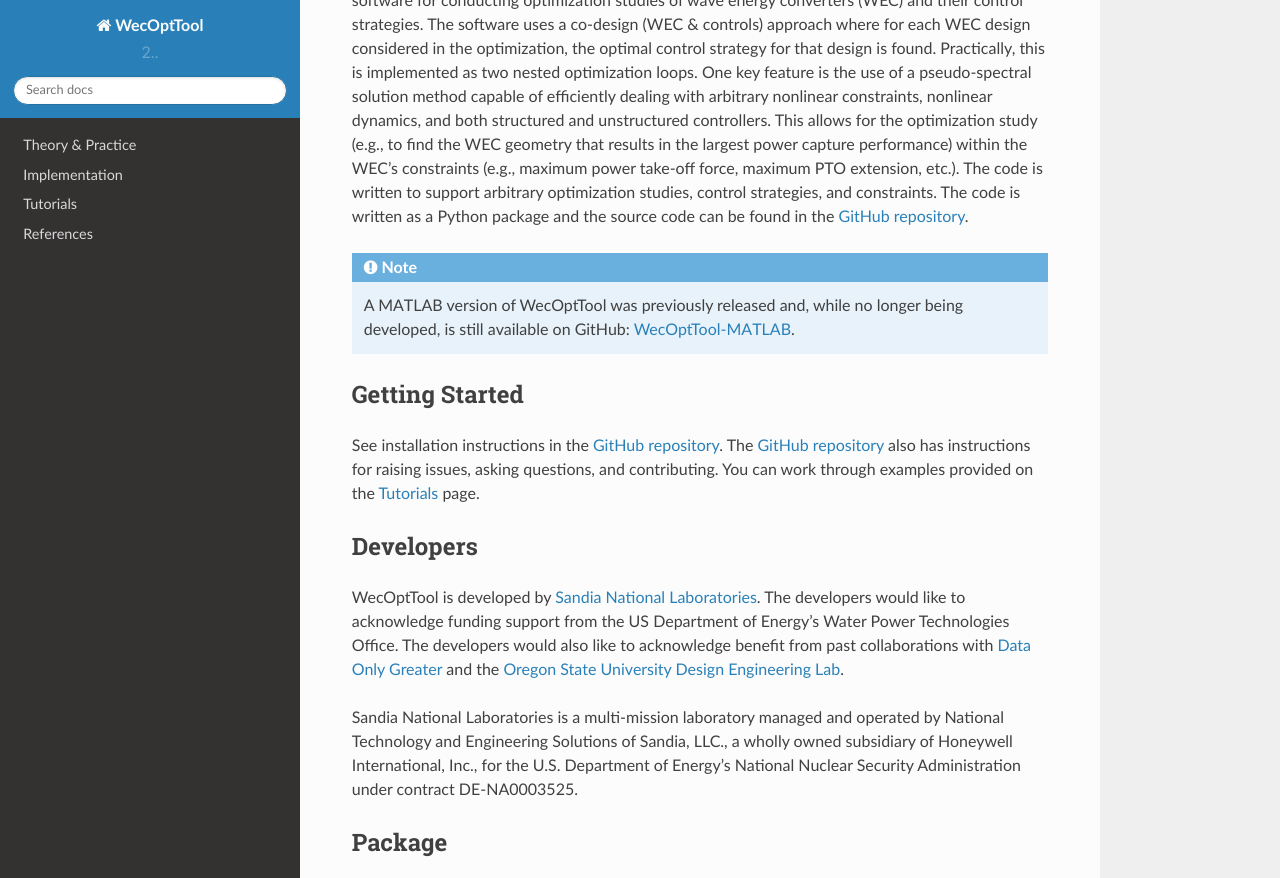
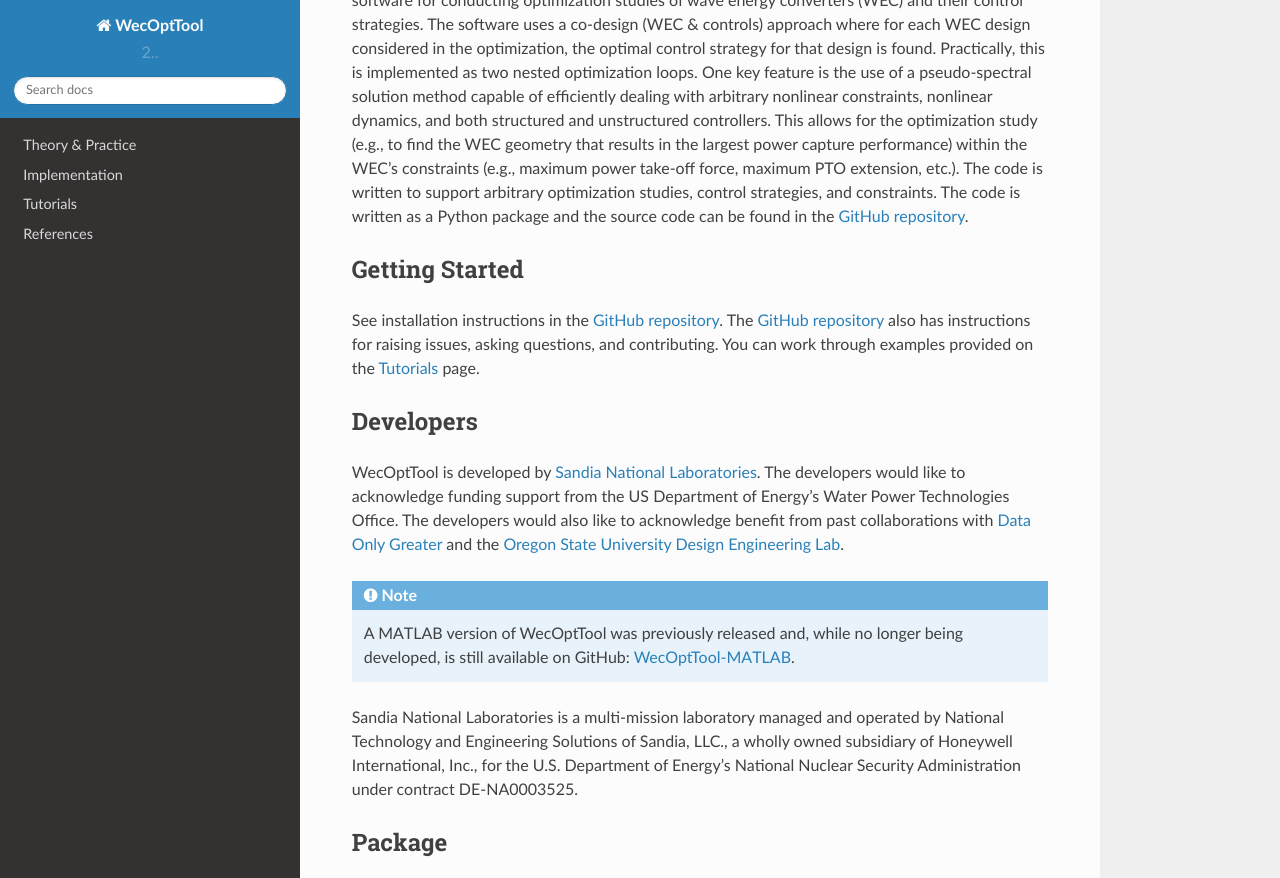
Before and after one commit to sandialabs/WecOptTool, a Sphinx documentation site: the page built from docs/source/index.rst, in a window 1280 px wide and 900 px high, scrolled down 195 px, cut to the strip 0-878 px from the top of the window. Built offline with Sphinx 7.4.7 and the Read the Docs theme 2.0.0, drawn with Linux system fonts in a browser that asks for light colours; pages that are not in the unit, such as notebooks, are missing from menus; part of the change alters nothing that is shown.

```diff
--- a/docs/source/index.rst
+++ b/docs/source/index.rst
@@ -18,9 +18,6 @@ This allows for the optimization study (e.g., to find the WEC geometry that resu
 The code is written to support arbitrary optimization studies, control strategies, and constraints.
 The code is written as a Python package and the source code can be found in the `GitHub repository`_.
 
-.. note::
-    A MATLAB version of WecOptTool was previously released and, while no longer being developed, is still available on GitHub: `WecOptTool-MATLAB`_.
-
 Getting Started
 ===============
 See installation instructions in the `GitHub repository`_.
@@ -32,6 +29,9 @@ Developers
 WecOptTool is developed by `Sandia National Laboratories`_.
 The developers would like to acknowledge funding support from the US Department of Energy's Water Power Technologies Office.
 The developers would also like to acknowledge benefit from past collaborations with `Data Only Greater`_ and the `Oregon State University Design Engineering Lab`_.
+
+.. note::
+    A MATLAB version of WecOptTool was previously released and, while no longer being developed, is still available on GitHub: `WecOptTool-MATLAB`_.
 
 Sandia National Laboratories is a multi-mission laboratory managed and operated by National Technology and Engineering Solutions of Sandia, LLC., a wholly owned subsidiary of Honeywell International, Inc., for the U.S. Department of Energy's National Nuclear Security Administration under contract DE-NA0003525.
 
```
